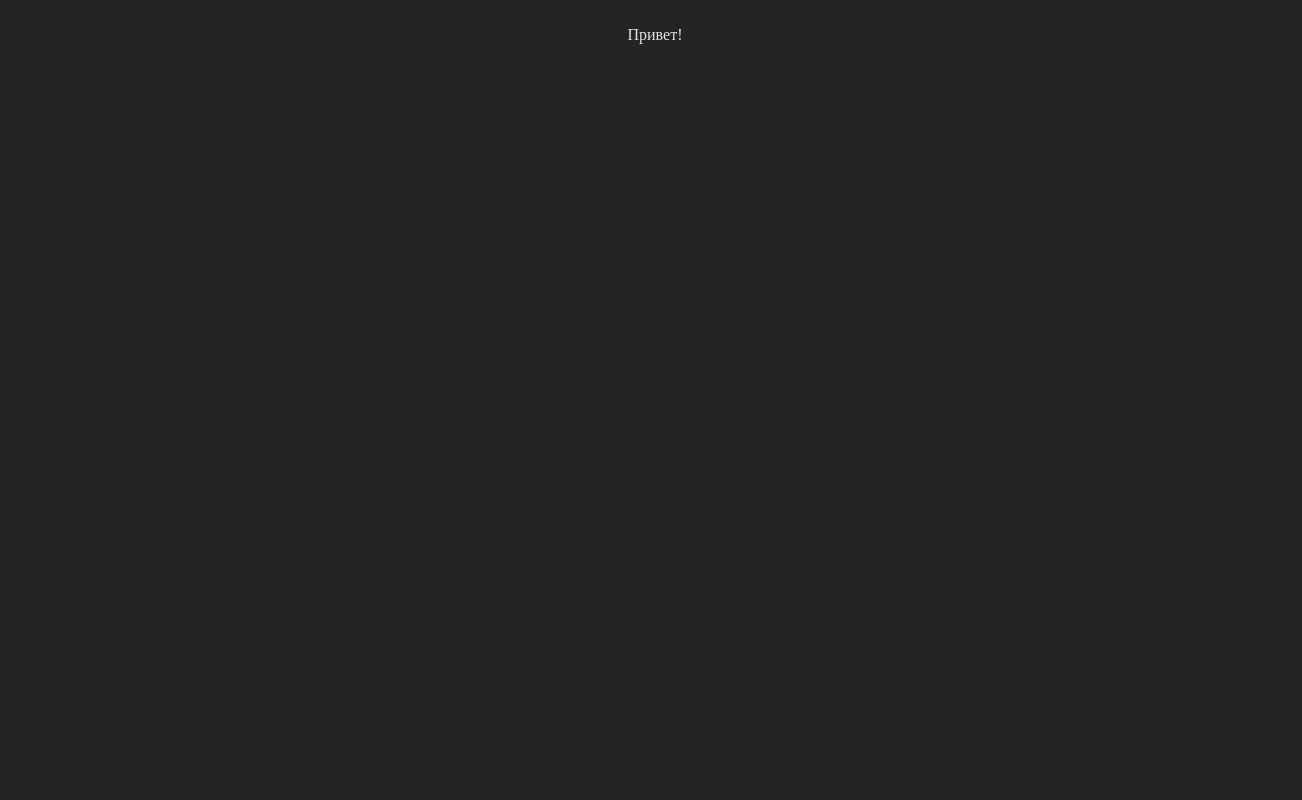
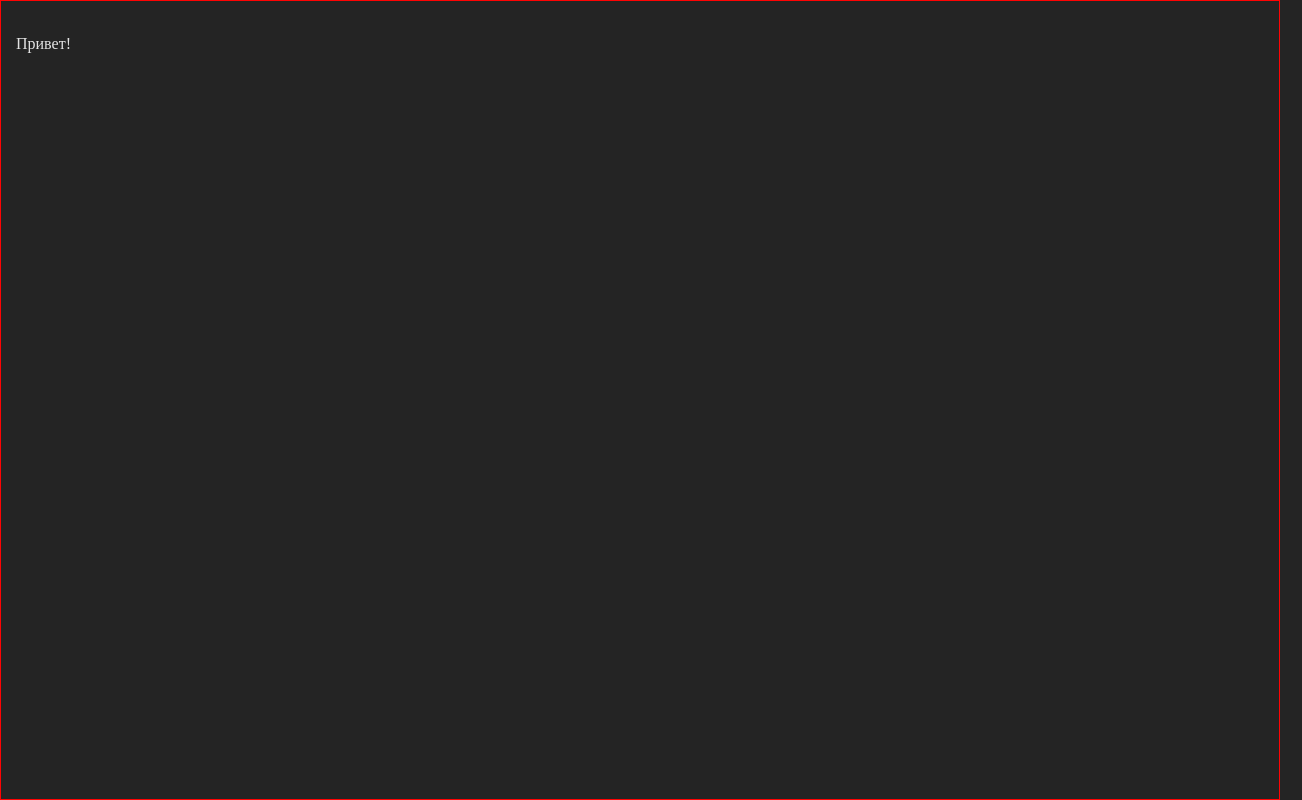
Before and after one commit to aleksr777/adaptive-image-react, a React (Vite) app: page / in a window 1280 px wide. Shown: the whole page, 1302 px wide, since content can reach past the window. Built offline with nearby package versions, Linux system fonts and the light colour scheme.

Commit message:
refactor: поправки в базовой вёрстке

```diff
--- a/src/components/app-layout/app-layout.module.css
+++ b/src/components/app-layout/app-layout.module.css
@@ -1,10 +1,9 @@
 .wrapper {
-  width: 100%;
-  margin: 0 auto;
+  border: #ff0303 1px solid;
+  box-sizing: border-box;
   padding: 15px;
-  text-align: center;
+  margin: 0;
+  min-height: 100vh;
+  height: 100%;
+  overflow: hidden;
 }
-.wrapper p {
-  margin: 0;
-  padding: 0;
-}
--- a/src/index.css
+++ b/src/index.css
@@ -1,13 +1,18 @@
 :root {
   line-height: 1.5;
   font-weight: 400;
-
   color-scheme: light dark;
   color: rgba(255, 255, 255, 0.87);
   background-color: #242424;
-
   font-synthesis: none;
   text-rendering: optimizeLegibility;
   -webkit-font-smoothing: antialiased;
   -moz-osx-font-smoothing: grayscale;
 }
+
+html, body {
+  margin: 0;
+  padding: 0;
+  height: 100%;
+  box-sizing: border-box;
+}
```
